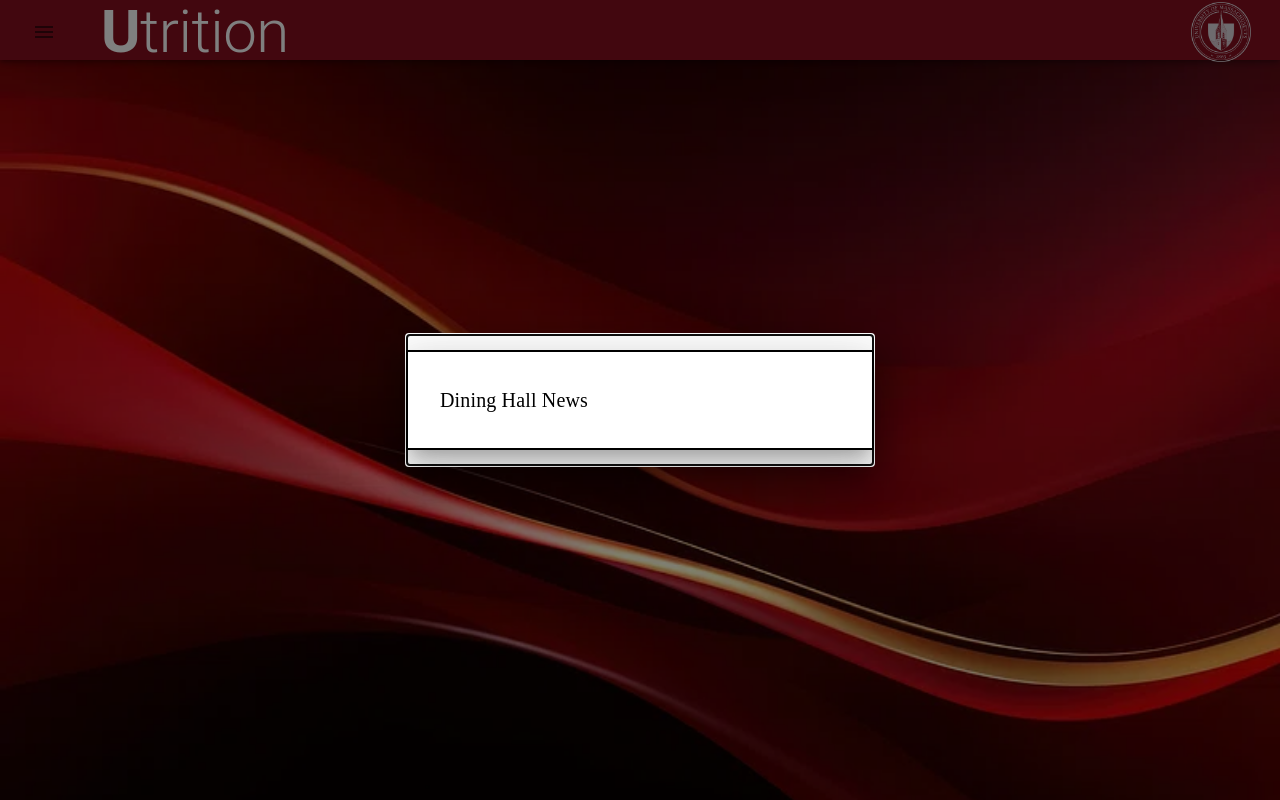
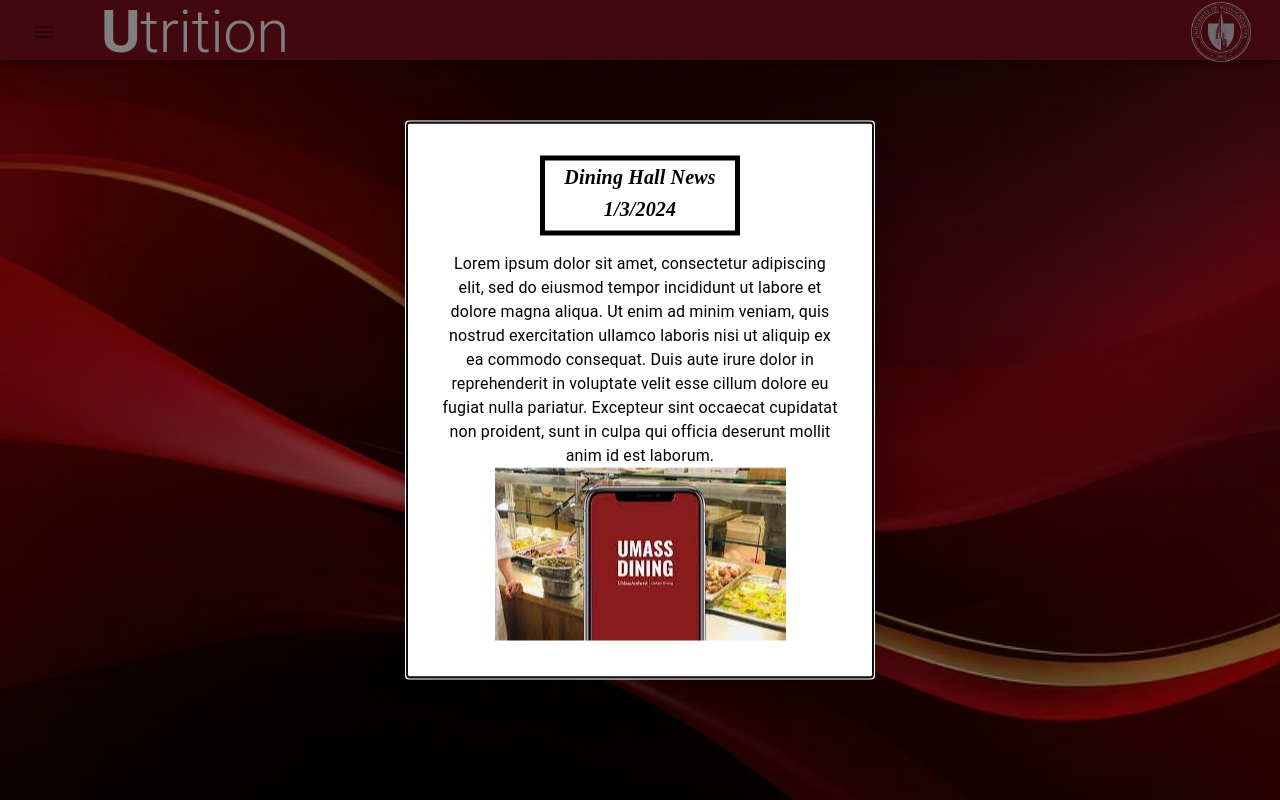
Before and after one commit to megemann/Utrition, a React (Create React App) app: page / in a window 1280 px wide. Built offline with nearby package versions, Linux system fonts and the light colour scheme.

Commit message:
Finish Adding Modal

```diff
--- a/src/Components/HomePage/HomeComponents/StartingModal.jsx
+++ b/src/Components/HomePage/HomeComponents/StartingModal.jsx
@@ -1,5 +1,7 @@
 import {Typography,Modal, Box} from "@mui/material";
+import { Today } from "@mui/icons-material";
 
+const today = new Date();
 
 const style = {
     popup: {
@@ -14,10 +16,17 @@ const style = {
         p: 4,
     },
     titlebox: {
-
+        marginLeft: "25%",
+        marginRight: "25%",
+        top: 0,
+        height: 70,
+        backgroundColor: "white",
+        border: '5px solid #000',
+        justifyContent: "center"
     },
     title: {
-        fontFamily: "Times New Roman"
+        fontFamily: "Times New Roman",
+        justifySelf: "center"
     }
   };
 
@@ -29,15 +38,20 @@ export default function StartingModal({modalOpen, closeModal}) {
         aria-labelledby="modal-modal-title"
         aria-describedby="modal-modal-description"
     >
-        <Box sx={style.popup}>
-            <Box sx={style.popup}>
-                <Typography id="modal-modal-title" variant="h6" component="h2" sx={style.title}>
-                    Dining Hall News
+        <Box sx={style.popup} align={"center"}>
+            <Box sx={style.titlebox}>
+                <Typography id="modal-modal-title" variant="h6" component="h2" sx={style.title} align="center">
+                    <i><b>Dining Hall News {`${today.getMonth() + 1}/${today.getDay()}/${today.getFullYear()}`} </b></i>
                 </Typography>
             </Box>
         <Typography id="modal-modal-description" sx={{ mt: 2 }}>
-            Duis mollis, est non commodo luctus, nisi erat porttitor ligula.
+            Lorem ipsum dolor sit amet, consectetur adipiscing elit, sed do eiusmod tempor incididunt ut labore et dolore magna aliqua. Ut enim ad minim veniam, quis nostrud exercitation ullamco laboris nisi ut aliquip ex ea commodo consequat. Duis aute irure dolor in reprehenderit in voluptate velit esse cillum dolore eu fugiat nulla pariatur. Excepteur sint occaecat cupidatat non proident, sunt in culpa qui officia deserunt mollit anim id est laborum.
         </Typography>
+        <img
+        src="/diningExample.jfif"
+        >
+
+        </img>
         </Box>
     </Modal>
     );
--- a/src/Components/HomePage/HomePage.jsx
+++ b/src/Components/HomePage/HomePage.jsx
@@ -1,4 +1,4 @@
-import {AppBar,Typography, Toolbar, Modal, Box} from "@mui/material";
+import {AppBar,Typography, Toolbar, Box, Container} from "@mui/material";
 import s from "./style.module.css";
 import * as React from 'react';
 import MenuHome from "./HomeComponents/MenuHome";
@@ -20,6 +20,10 @@ export default function HomePage() {
 
     return (
         <div>
+            <StartingModal
+                modalOpen={modalOpen}
+                closeModal={closeModal}
+            />
             <AppBar className={s.appBar} position="fixed" sx={{backgroundColor: "rgb(134,15,31)"}}>
                 <Toolbar>
                     <MenuHome
@@ -38,16 +42,16 @@ export default function HomePage() {
                     />
                 </Toolbar>
             </AppBar>
-            <img
-                className={s.background}
-                src="/navbackground.png"
-                alt="Background"
-            />
+            <Box>
+                <img
+                    className={s.background}
+                    src="/navbackground.png"
+                    alt="Background"
+                />
+            </Box>
 
-            <StartingModal
-                modalOpen={modalOpen}
-                closeModal={closeModal}
-            />
+
+
 
         </div>
     );
```
Also changed, not shown: public/diningExample.jfif (added).
